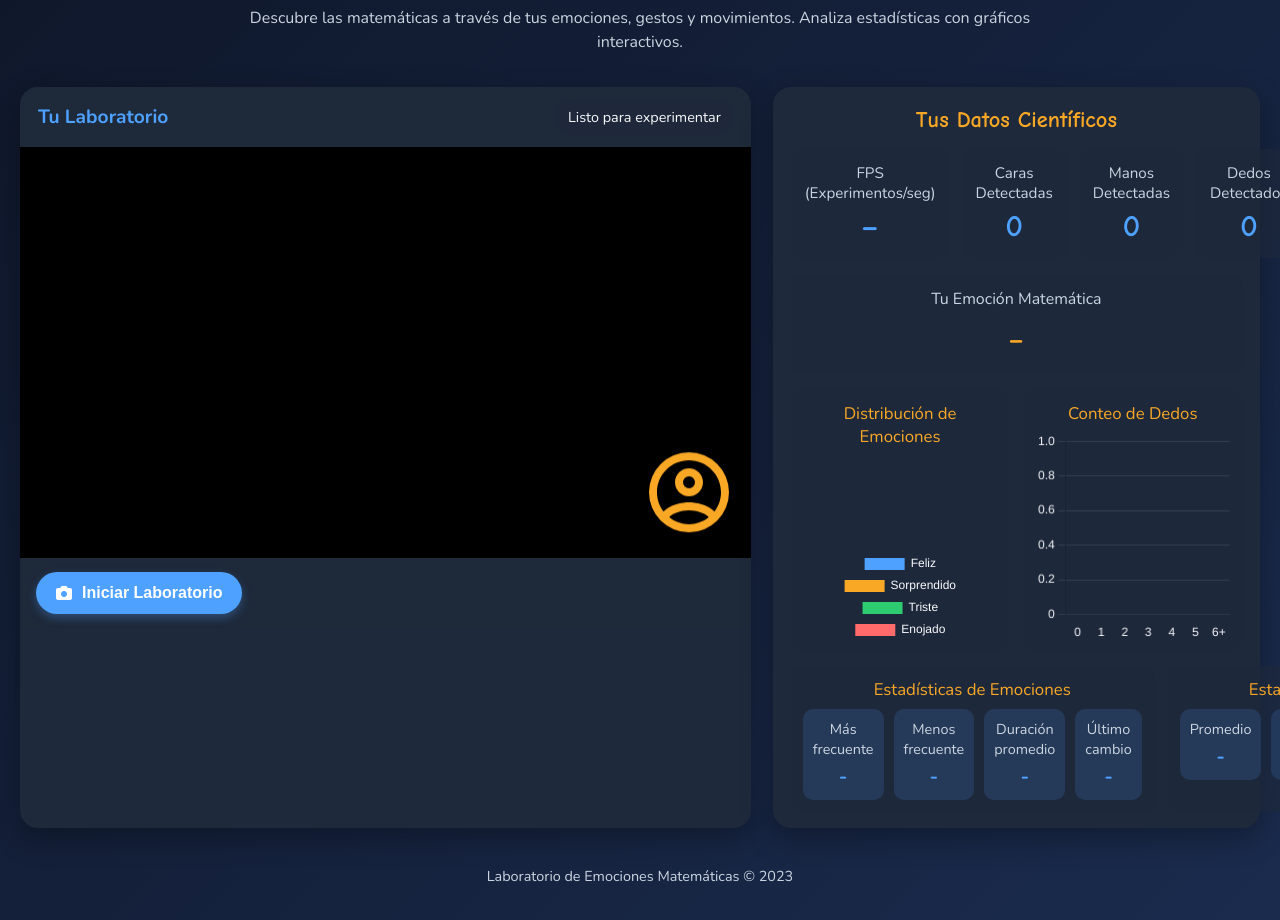
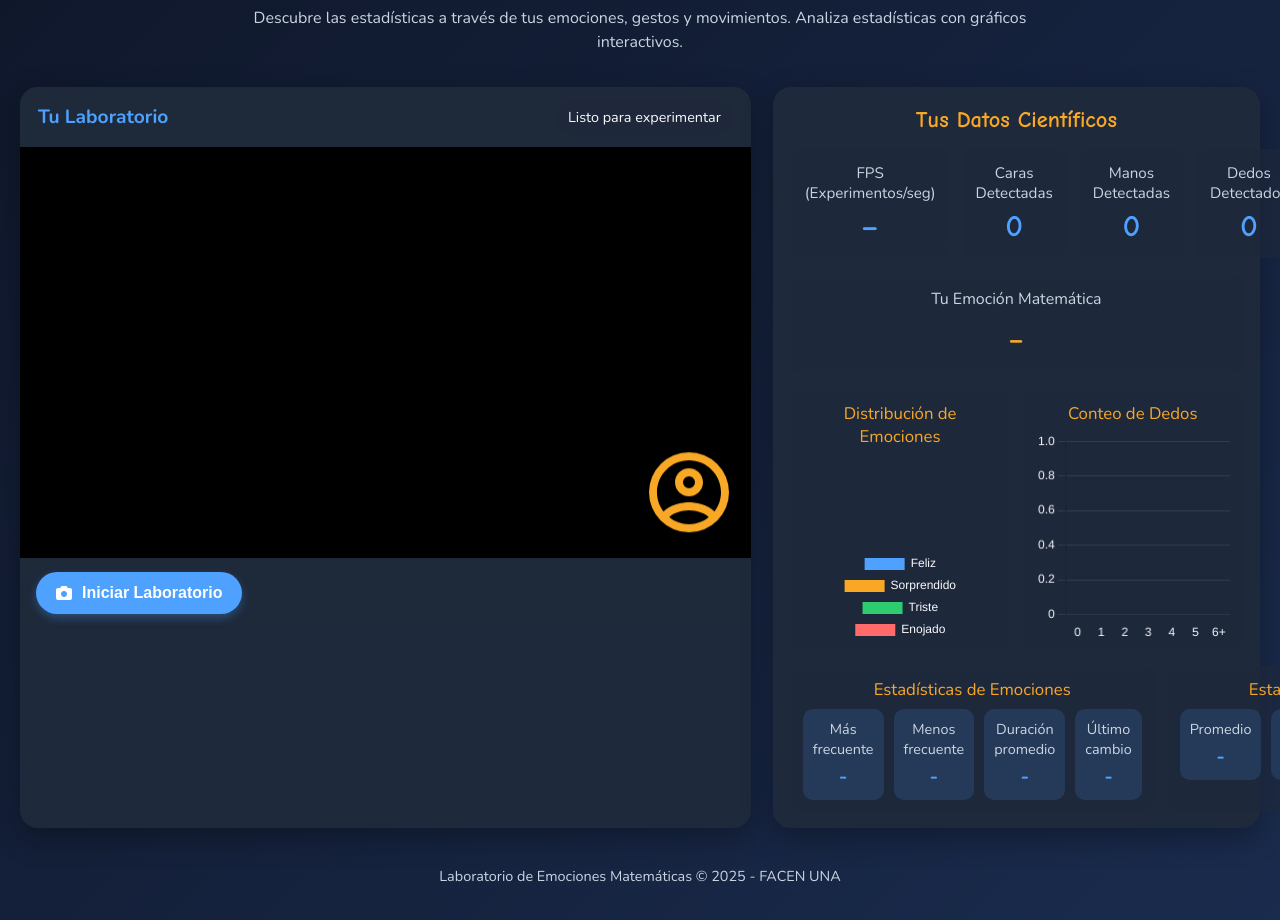
Before and after one commit to diegomezapy/usewebcam, a plain HTML site: page index.html in a window 1280 px wide. Shown: the part 70-990 px from the top of the page. Drawn offline with nearby package versions, Linux system fonts and the light colour scheme.

Commit message:
Update index.html

```diff
--- a/index.html
+++ b/index.html
@@ -3,7 +3,7 @@
 <head>
   <meta charset="utf-8" />
   <meta name="viewport" content="width=device-width, initial-scale=1" />
-  <title>Laboratorio de Emociones Matemáticas</title>
+  <title>SeCien 2025 - Laboratorio de Emociones</title>
   <link href="https://fonts.googleapis.com/css2?family=Comic+Neue:wght@700&family=Nunito:wght@400;700&display=swap" rel="stylesheet">
   <link rel="stylesheet" href="https://cdnjs.cloudflare.com/ajax/libs/font-awesome/6.4.0/css/all.min.css">
   <script src="https://cdn.jsdelivr.net/npm/chart.js"></script>
@@ -96,7 +96,7 @@
   <div class="container">
     <header>
       <div class="logo"><i class="fas fa-chart-pie logo-icon"></i><h1>Laboratorio de Emociones Matemáticas</h1></div>
-      <p class="subtitle">Descubre las matemáticas a través de tus emociones, gestos y movimientos. Analiza estadísticas con gráficos interactivos.</p>
+      <p class="subtitle">Descubre las estadísticas a través de tus emociones, gestos y movimientos. Analiza estadísticas con gráficos interactivos.</p>
     </header>
 
     <div class="main-content">
@@ -172,7 +172,7 @@
       </aside>
     </div>
 
-    <footer>Laboratorio de Emociones Matemáticas © 2023</footer>
+    <footer>Laboratorio de Emociones Matemáticas © 2025 - FACEN UNA </footer>
   </div>
 
   <script type="module">
```
